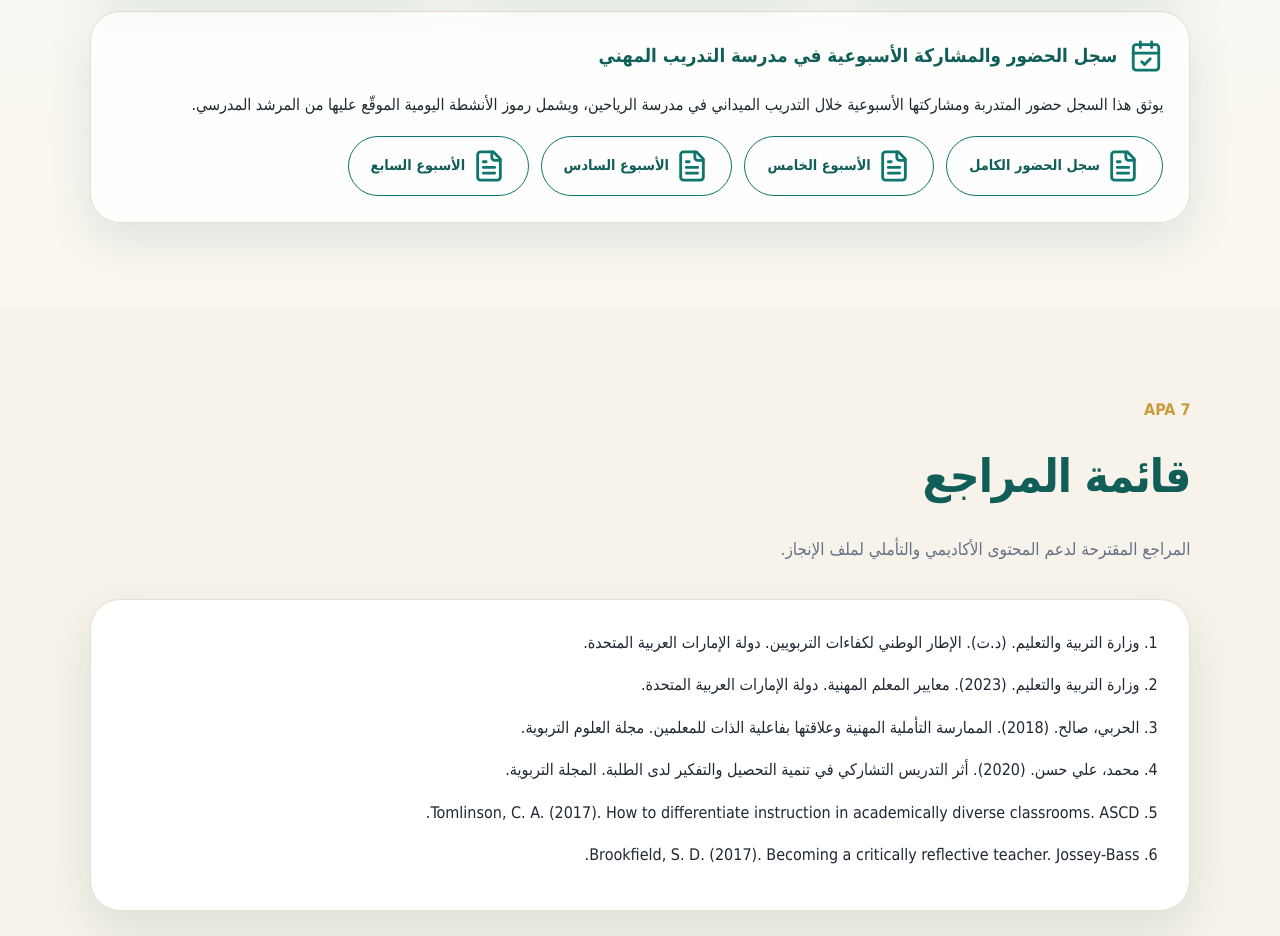
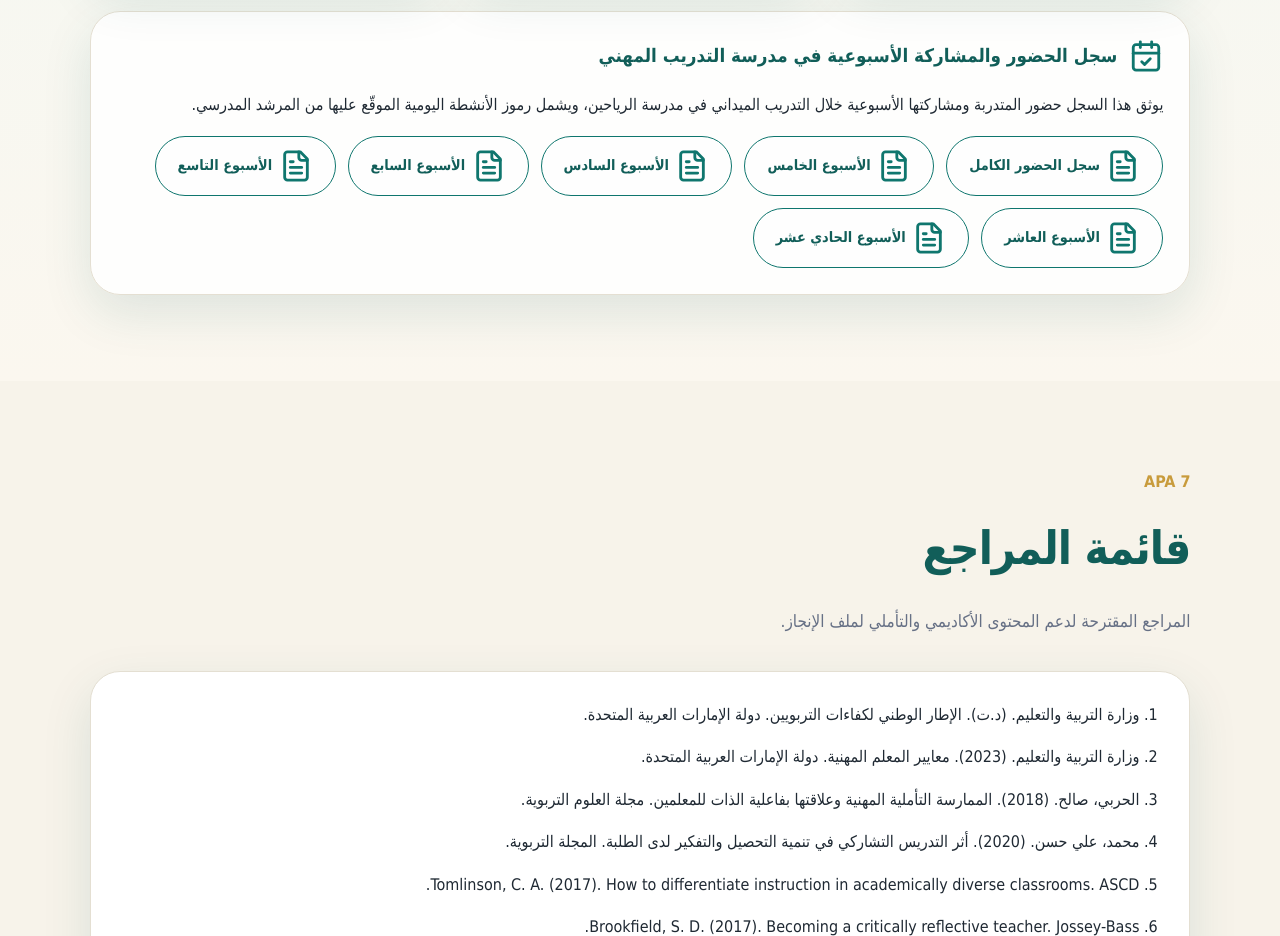
Before and after one commit to momkenanna/final, a Next.js app: page / in a window 1280 px wide. Shown: the part 5860-6796 px from the top of the page. Built offline with nearby package versions, Linux system fonts and the light colour scheme.

Commit message:
إضافة أزرار الأسبوع التاسع والعاشر والحادي عشر في سجل الحضور

```diff
--- a/app/page.tsx
+++ b/app/page.tsx
@@ -274,6 +274,36 @@ export default function Home() {
               <FileText size={16} />
               الأسبوع السابع
             </a>
+            <a
+              href="/evidence/week%209.pdf"
+              target="_blank"
+              rel="noopener noreferrer"
+              className="btn ghost"
+              style={{ display: 'flex', alignItems: 'center', gap: '0.4rem', fontSize: '0.9rem' }}
+            >
+              <FileText size={16} />
+              الأسبوع التاسع
+            </a>
+            <a
+              href="/evidence/week%2010.pdf"
+              target="_blank"
+              rel="noopener noreferrer"
+              className="btn ghost"
+              style={{ display: 'flex', alignItems: 'center', gap: '0.4rem', fontSize: '0.9rem' }}
+            >
+              <FileText size={16} />
+              الأسبوع العاشر
+            </a>
+            <a
+              href="/evidence/week%2011.pdf"
+              target="_blank"
+              rel="noopener noreferrer"
+              className="btn ghost"
+              style={{ display: 'flex', alignItems: 'center', gap: '0.4rem', fontSize: '0.9rem' }}
+            >
+              <FileText size={16} />
+              الأسبوع الحادي عشر
+            </a>
           </div>
         </article>
       </section>
```
